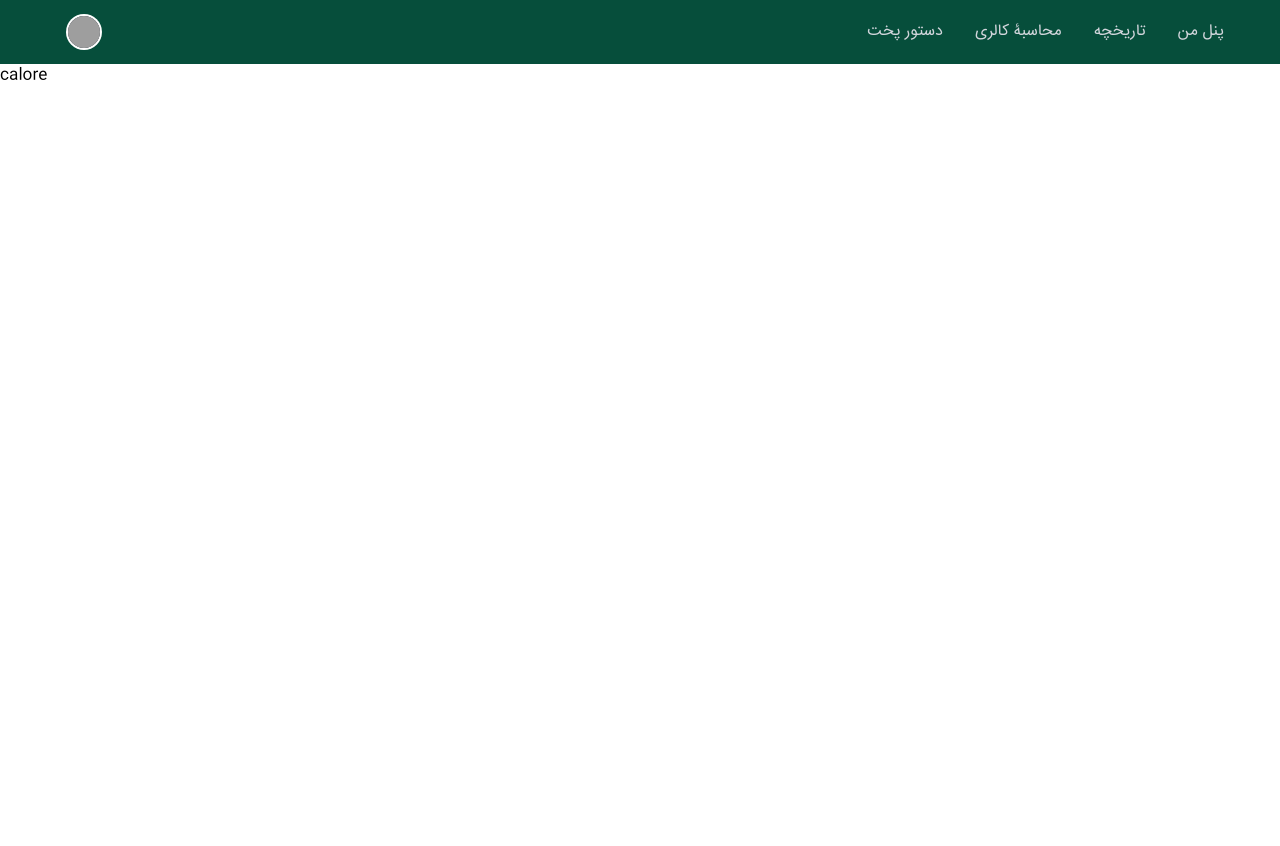
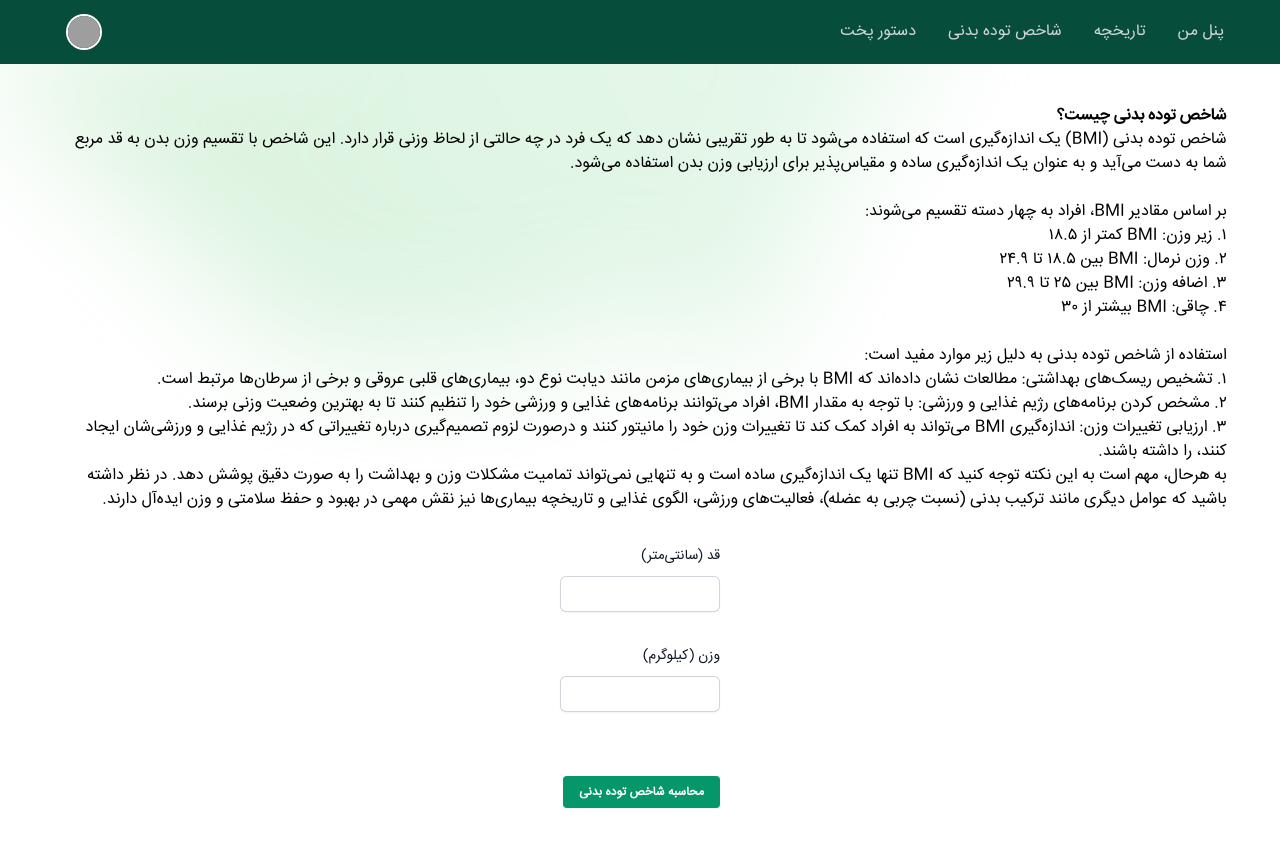
Before and after one commit to seroh27/web-gp-13, a React (Vite) app in the folder frontend/vite-project/: page /caloriecalc in a window 1280 px wide. Before the commit the page ends 800 px from the top, so only its background shows below. Built offline with nearby package versions, Linux system fonts and the light colour scheme; grey boxes are pictures that could not be loaded.

Commit message:
added the BMI page

```diff
--- a/frontend/vite-project/src/components/pages/UserPage/CalorieCalc.tsx
+++ b/frontend/vite-project/src/components/pages/UserPage/CalorieCalc.tsx
@@ -1,8 +1,120 @@
+import React, { useState } from 'react';
+import Gradient from '../../gradient';
+
 function CalorieCalc() {
+    const [heightValue, setHeightValue] = useState('');
+    const [weightValue, setWeightValue] = useState('');
+    const [bmiValue, setBmiValue] = useState('');
+    const [bmiMessage, setBmiMessage] = useState('');
+
+    const calculateBmi = () => {
+        if (heightValue && weightValue) {
+            const heightInMeters = heightValue / 100;
+            const bmi = (weightValue / (heightInMeters * heightInMeters)).toFixed(2);
+            setBmiValue(bmi);
+
+            let message = '';
+            if (bmi < 18.5) {
+                message = 'شما کمبود وزن دارید';
+            } else if (bmi >= 18.5 && bmi < 25) {
+                message = 'شما وزن نرمالی دارید';
+            } else if (bmi >= 25 && bmi < 30) {
+                const idealWeight = 25 * heightInMeters * heightInMeters;
+                const overWeight = weightValue - idealWeight;
+                message = ' شما حدود' + overWeight + 'کیلوگرم اضافه وزن دارید '
+            } else if (bmi >= 30 && bmi < 40) {
+                const idealWeight = 25 * heightInMeters * heightInMeters;
+                const overWeight = weightValue - idealWeight;
+                message = ' شما حدود' + overWeight + 'کیلوگرم دچار چاقی هستید '
+            } else {
+                const idealWeight = 25 * heightInMeters * heightInMeters;
+                const overWeight = weightValue - idealWeight;
+                message = ' شما حدود' + overWeight + 'کیلوگرم دچار چاقی مفرط هستید '
+            }
+            setBmiMessage(message);
+        } else {
+            setBmiValue('');
+            setBmiMessage('');
+        }
+    };
 
     return (
-        <p>calore</p>
-    )
+        <div className='flex flex-col items-center justify-center mt-10 mb-10'>
+            <div dir='rtl' className='w-11/12'>
+                <Gradient />
+                <h1 className='boldfont place-content-center'>شاخص توده بدنی چیست؟</h1>
+                <p dir='rtl'>شاخص توده بدنی (BMI) یک اندازه‌گیری است که استفاده می‌شود تا به طور تقریبی نشان دهد که یک فرد در چه حالتی از لحاظ وزنی قرار دارد. این شاخص با تقسیم وزن بدن به قد مربع شما به دست می‌آید و به عنوان یک اندازه‌گیری ساده و مقیاس‌پذیر برای ارزیابی وزن بدن استفاده می‌شود.
+                    <br /><br />
+                    بر اساس مقادیر BMI، افراد به چهار دسته تقسیم می‌شوند:
+                    <br />
+                    ۱. زیر وزن: BMI کمتر از ۱۸.۵<br />
+                    ۲. وزن نرمال: BMI بین ۱۸.۵ تا ۲۴.۹<br />
+                    ۳. اضافه وزن: BMI بین ۲۵ تا ۲۹.۹<br />
+                    ۴. چاقی: BMI بیشتر از ۳۰<br />
+                    <br />
+                    استفاده از شاخص توده بدنی به دلیل زیر موارد مفید است:
+                    <br />
+                    ۱. تشخیص ریسک‌های بهداشتی: مطالعات نشان داده‌اند که BMI با برخی از بیماری‌های مزمن مانند دیابت نوع دو، بیماری‌های قلبی عروقی و برخی از سرطان‌ها مرتبط است.<br />
+                    ۲. مشخص کردن برنامه‌های رژیم غذایی و ورزشی: با توجه به مقدار BMI، افراد می‌توانند برنامه‌های غذایی و ورزشی خود را تنظیم کنند تا به بهترین وضعیت وزنی برسند.<br />
+                    ۳. ارزیابی تغییرات وزن: اندازه‌گیری BMI می‌تواند به افراد کمک کند تا تغییرات وزن خود را مانیتور کنند و درصورت لزوم تصمیم‌گیری درباره تغییراتی که در رژیم غذایی و ورزشی‌شان ایجاد کنند، را داشته باشند.<br />
+
+                    به هرحال، مهم است به این نکته توجه کنید که BMI تنها یک اندازه‌گیری ساده است و به تنهایی نمی‌تواند تمامیت مشکلات وزن و بهداشت را به صورت دقیق پوشش دهد. در نظر داشته باشید که عوامل دیگری مانند ترکیب بدنی (نسبت چربی به عضله)، فعالیت‌های ورزشی، الگوی غذایی و تاریخچه بیماری‌ها نیز نقش مهمی در بهبود و حفظ سلامتی و وزن ایده‌آل دارند.</p>
+                <div className="flex justify-center items-center pt-8">
+                    <div>
+                        <div className='w-40'>
+                            <label dir='rtl' htmlFor="height" className="block text-sm font-medium leading-6 text-gray-900">
+                                قد (سانتی‌متر)
+                            </label>
+                            <div className="mt-2">
+                                <input
+                                    type="height"
+                                    name="height"
+                                    id="height"
+                                    className="block w-full rounded-md border-0 py-1.5 text-gray-900 shadow-sm ring-1 ring-inset ring-gray-300 placeholder:text-gray-400 focus:ring-2 focus:ring-inset focus:ring-emerald-600 sm:text-sm sm:leading-6"
+                                    onChange={(e) => setHeightValue(e.target.value)}
+                                    value={heightValue}
+                                />
+                            </div>
+                        </div>
+                        <div className='pt-8 w-40'>
+                            <label dir='rtl' htmlFor="weight" className="block text-sm font-medium leading-6 text-gray-900">
+                                وزن (کیلوگرم)
+                            </label>
+                            <div className="mt-2">
+                                <input
+                                    type="weight"
+                                    name="weight"
+                                    id="weight"
+                                    className="block w-full rounded-md border-0 py-1.5 text-gray-900 shadow-sm ring-1 ring-inset ring-gray-300 placeholder:text-gray-400 focus:ring-2 focus:ring-inset focus:ring-emerald-600 sm:text-sm sm:leading-6"
+                                    onChange={(e) => setWeightValue(e.target.value)}
+                                    value={weightValue}
+                                />
+                            </div>
+                        </div>
+                        <div className='pt-8'>
+                            <button
+                                type="button"
+                                onClick={calculateBmi}
+                                className="mt-8 rounded bg-emerald-600 px-4 py-1 pt-2 pb-2 text-xs font-semibold text-white shadow-sm hover:bg-emerald-500 focus-visible:outline focus-visible:outline-2 focus-visible:outline-offset-2 focus-visible:outline-emerald-600"
+                            >
+                                محاسبه شاخص توده بدنی
+                            </button>
+                            {bmiValue && bmiMessage && (
+                                <div className="result">
+                                    <p>
+                                        شاخص توده بدنی شما: <span className="bmi-value text-center">{bmiValue}</span>
+                                    </p>
+                                    <p>
+                                        <span className="bmi-message text-center">{bmiMessage}</span>
+                                    </p>
+                                </div>
+                            )}
+                        </div>
+                    </div>
+                </div>
+            </div>
+        </div>
+    );
 }
 
 export default CalorieCalc;
--- a/frontend/vite-project/src/components/pages/UserPage/UserNavBar.tsx
+++ b/frontend/vite-project/src/components/pages/UserPage/UserNavBar.tsx
@@ -11,7 +11,7 @@ const user = {
 const navigation = [
   { name: 'پنل من', href: '/panel' },
   { name: 'تاریخچه', href: '/mealhistory' },
-  { name: 'محاسبۀ کالری', href: '/caloriecalc' },
+  { name: 'شاخص توده بدنی', href: '/caloriecalc' },
   { name: 'دستور پخت', href: '/recipe' },
 ]
 const userNavigation = [
```
